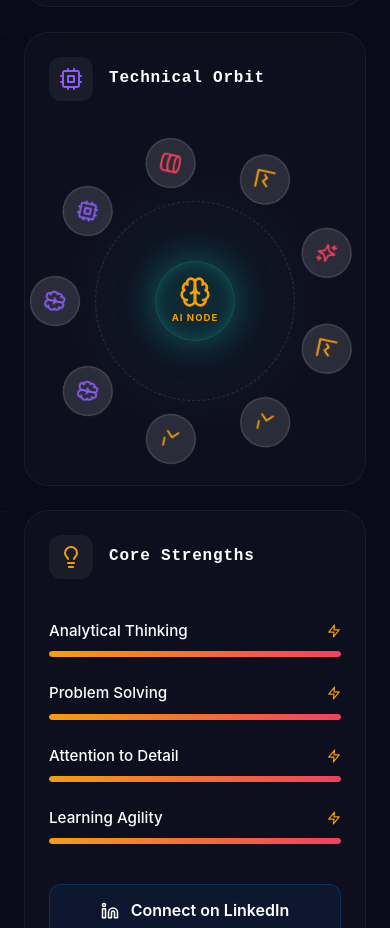
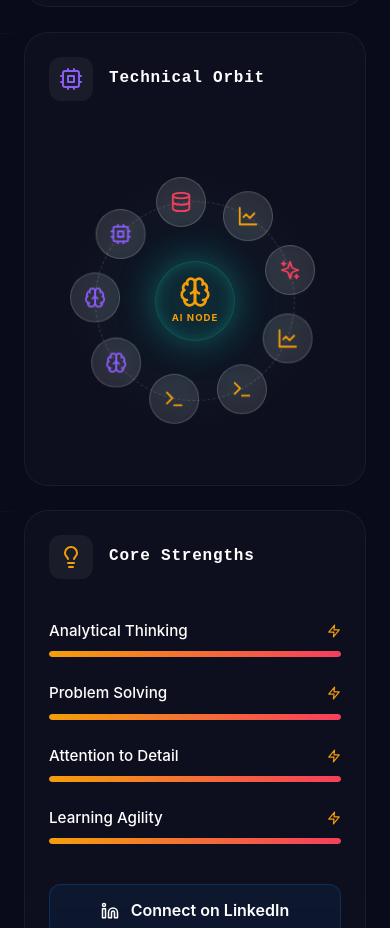
Before and after one commit to Nehavaghela1/Portfolio, a React (Vite) app: page / in a window 390 px wide. Shown: the part 2100-3028 px from the top of the page. Built offline with nearby package versions, Linux system fonts and the light colour scheme.

Commit message:
Update About.css to support dynamic number of orbiting skills

```diff
--- a/src/components/About.css
+++ b/src/components/About.css
@@ -263,10 +263,7 @@
 
 /* Pause animations on hover so tooltips can be read comfortably */
 .solar-system-wrap:hover .orbit-ring,
-.solar-system-wrap:hover .planet-content-0,
-.solar-system-wrap:hover .planet-content-1,
-.solar-system-wrap:hover .planet-content-2,
-.solar-system-wrap:hover .planet-content-3 {
+.solar-system-wrap:hover .planet-counter-spin {
   animation-play-state: paused;
 }
 
@@ -284,18 +281,15 @@
   z-index: 9999;
 }
 
-/* Planet positioning wrappers (Radius = 130px) */
-.planet-wrap-0 { transform: rotate(0deg) translateX(130px); }
-.planet-wrap-1 { transform: rotate(90deg) translateX(130px); }
-.planet-wrap-2 { transform: rotate(180deg) translateX(130px); }
-.planet-wrap-3 { transform: rotate(270deg) translateX(130px); }
+/* Planet positioning */
+.planet-counter-spin {
+  width: 100%;
+  height: 100%;
+  animation: counter-spin 24s linear infinite;
+}
 
 /* Icons Counter-Rotation */
 .planet-content { display: flex; align-items: center; justify-content: center; width: 100%; height: 100%; position: relative; cursor: pointer; }
-.planet-content-0 { animation: counter-0 24s linear infinite; }
-.planet-content-1 { animation: counter-1 24s linear infinite; }
-.planet-content-2 { animation: counter-2 24s linear infinite; }
-.planet-content-3 { animation: counter-3 24s linear infinite; }
 
 .planet-icon-bg {
   width: 50px;
@@ -371,10 +365,7 @@
 
 /* Animations */
 @keyframes spin { from { transform: rotate(0deg); } to { transform: rotate(360deg); } }
-@keyframes counter-0 { from { transform: rotate(0deg); } to { transform: rotate(-360deg); } }
-@keyframes counter-1 { from { transform: rotate(-90deg); } to { transform: rotate(-450deg); } }
-@keyframes counter-2 { from { transform: rotate(-180deg); } to { transform: rotate(-540deg); } }
-@keyframes counter-3 { from { transform: rotate(-270deg); } to { transform: rotate(-630deg); } }
+@keyframes counter-spin { from { transform: rotate(0deg); } to { transform: rotate(-360deg); } }
 
 /* Soft Skills Visual */
 .soft-skills-visual {
@@ -569,8 +560,7 @@
   }
 
   /* Readjust planet wrappers for narrower ring */
-  .planet-wrap-0 { transform: rotate(0deg) translateX(100px); }
-  .planet-wrap-1 { transform: rotate(90deg) translateX(100px); }
-  .planet-wrap-2 { transform: rotate(180deg) translateX(100px); }
-  .planet-wrap-3 { transform: rotate(270deg) translateX(100px); }
+  .orbit-planet {
+    --orbit-radius: 100px;
+  }
 }
```
